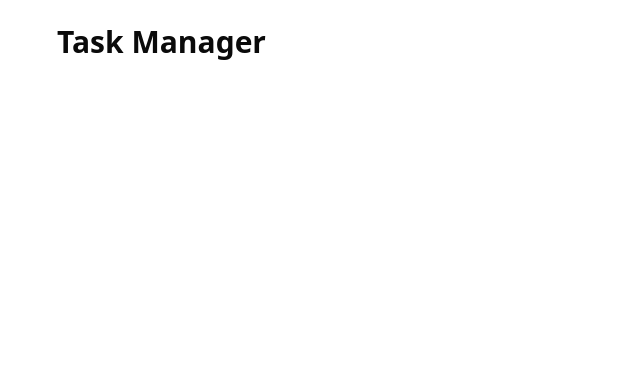
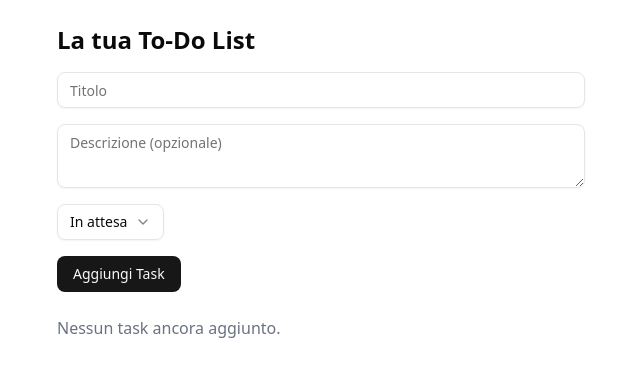
Before and after one commit to fabioSirigu/task-manager, a Next.js app: page / in a window 1280 px wide. Shown: the top 376 px of the page, without its empty margins (319-959 px from the left). Built offline with nearby package versions, Linux system fonts and the light colour scheme.

Commit message:
feat: update layout static in home

```diff
--- a/src/app/page.tsx
+++ b/src/app/page.tsx
@@ -1,7 +1,50 @@
+"use client"
+
+import { useState } from "react"
+import { TaskForm, Task } from "@/components/task/TaskForm"
+import { TaskList } from "@/components/task/TaskList"
+
 export default function Home() {
+  const [tasks, setTasks] = useState<Task[]>([])
+  const [editingIndex, setEditingIndex] = useState<number | null>(null)
+
+  const handleAddTask = (task: Task) => {
+    setTasks((prev) => [...prev, task])
+  }
+
+  const handleUpdateTask = (updatedTask: Task) => {
+    if (editingIndex === null) return
+    setTasks((prev) =>
+      prev.map((task, i) => (i === editingIndex ? updatedTask : task))
+    )
+    setEditingIndex(null)
+  }
+
+  const handleEdit = (index: number) => {
+    setEditingIndex(index)
+  }
+
+  const handleDelete = (index: number) => {
+    setTasks((prev) => prev.filter((_, i) => i !== index))
+    if (editingIndex === index) setEditingIndex(null)
+  }
+
   return (
-    <main className="p-6 max-w-xl mx-auto">
-      <h1 className="text-3xl font-bold mb-4">Task Manager</h1>
+    <main className="max-w-xl mx-auto p-6">
+      <h1 className="text-2xl font-bold mb-4">La tua To-Do List</h1>
+
+      <TaskForm
+        onAddTask={handleAddTask}
+        onUpdateTask={handleUpdateTask}
+        initialData={editingIndex !== null ? tasks[editingIndex] : null}
+        onCancelEdit={() => setEditingIndex(null)}
+      />
+
+      <TaskList
+        tasks={tasks}
+        onEdit={handleEdit}
+        onDelete={handleDelete}
+      />
     </main>
   )
 }
```
